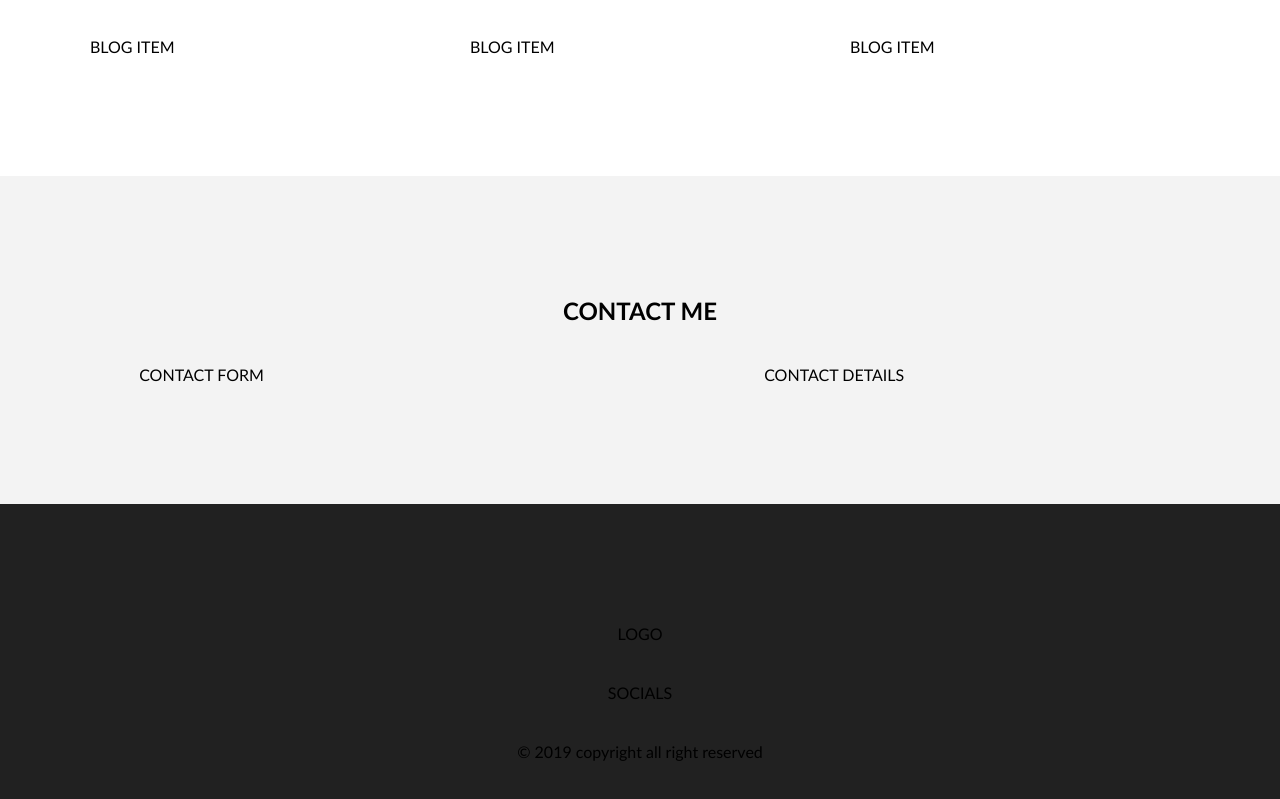
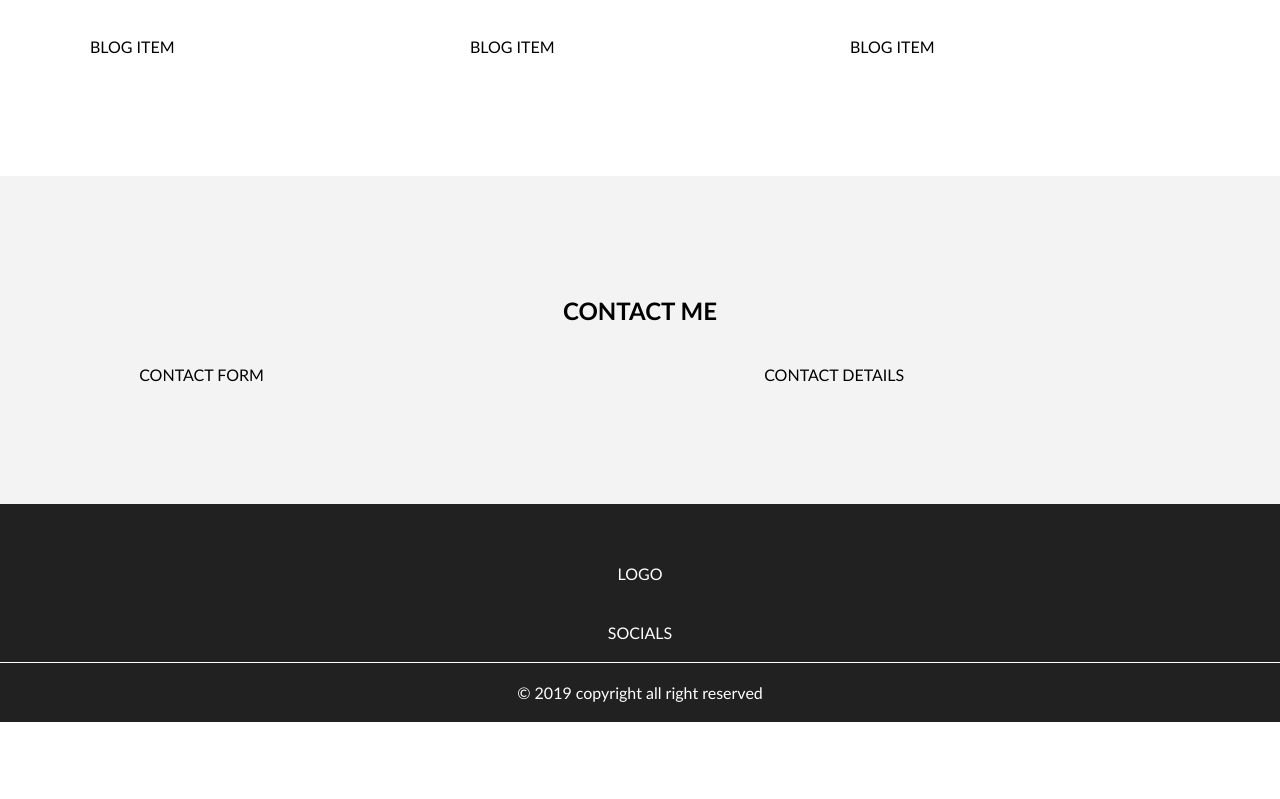
Before and after one commit to front-end-by-rimantas/24-grupe-portfolio, a website: page index.html in a window 1280 px wide. Shown: the part 3215-4014 px from the top of the page. After the commit the page ends 3937 px from the top, so only its background shows below. Drawn offline with Linux system fonts and the light colour scheme.

Commit message:
Footer fix

```diff
--- a/css/Home.css
+++ b/css/Home.css
@@ -18,3 +18,13 @@
 /* blogs */
 /* contact me */
 /* footer */
+footer.container {
+  padding: 40px 0 0;
+  color: #fff;
+}
+.copyright {
+  display: inline-block;
+  width: 100%;
+  padding: 20px;
+  border-top: 1px solid #fff;
+}
--- a/index.html
+++ b/index.html
@@ -211,9 +211,9 @@
                 SOCIALS
             </div>
         </div>
-        <div class="row copyright center">
+        <div class="copyright center">
             <div class="col-12">
-                © 2019 copyright all right reserved
+                &copy; 2019 copyright all right reserved
             </div>
         </div>
     </footer>
```
